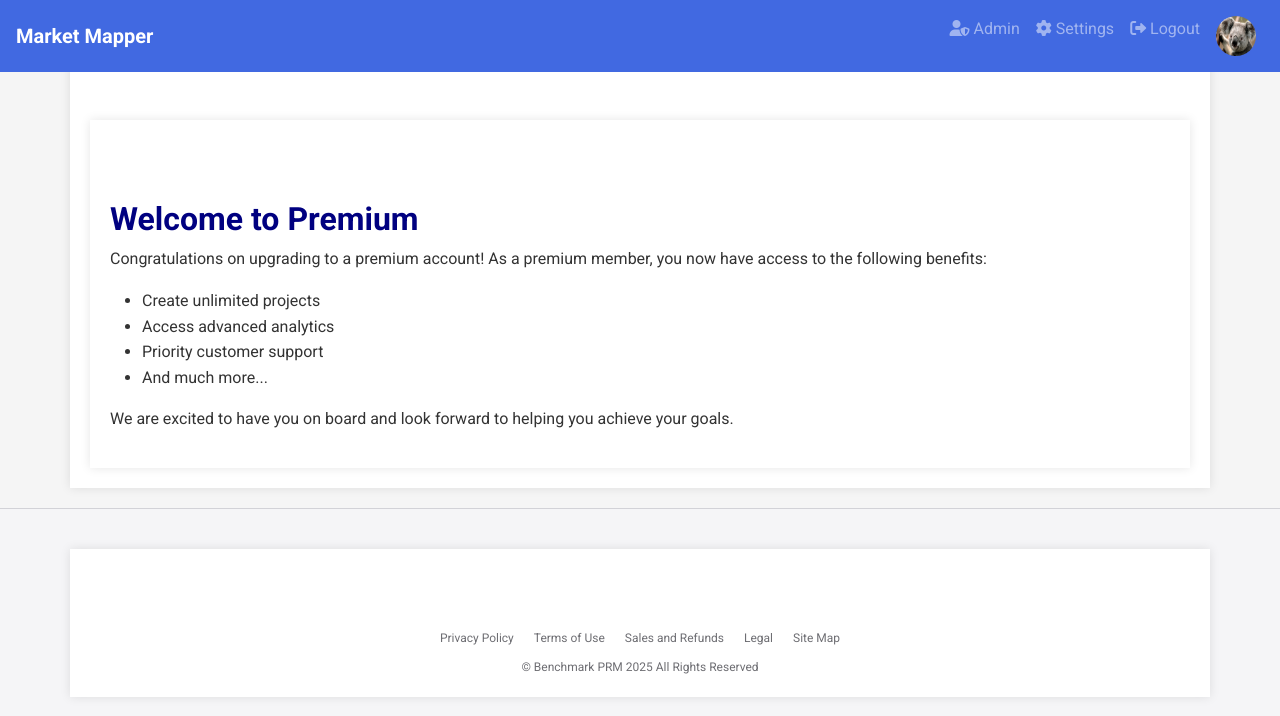
After one commit to michaelthomasberry/marketbook1, a Flask app: page /welcome_premium in a window 1280 px wide. The commit adds this page. Shown: the top 716 px of the page. Run offline with Flask 3, Linux system fonts and the light colour scheme; a user stored in the database is signed in; some libraries are stand-ins or nearby versions.

Commit message:
Added premium feature sets for num project + products

```diff
--- a/app.py
+++ b/app.py
@@ -340,11 +340,17 @@ def reset_password(token):
 ################## Routes for Home Page ####################
 
 # Dashboard
-@app.route('/dashboard', methods=['GET', 'POST'])  # Crucial: Add methods=['GET', 'POST']
+@app.route('/dashboard', methods=['GET', 'POST'])
 @app.route('/', methods=['GET', 'POST'])
 @login_required
 def dashboard():
     if request.method == 'POST':
+        if current_user.role == 'standard':
+            user_projects_count = Project.query.filter_by(user_id=current_user.id).count()
+            if user_projects_count >= 2:
+                flash('Upgrade to a premium account to create more projects.', 'warning')
+                return redirect(url_for('upgrade'))
+
         name = request.form.get('name')
         category = request.form.get('category')
         target_customer = request.form.get('target_customer')
@@ -379,6 +385,21 @@ def dashboard():
     pending_invitations_with_owners = [(project, User.query.get(project.user_id)) for project in pending_invitations]
 
     return render_template('dashboard.html', projects=projects, shared_projects=shared_projects, pending_invitations=pending_invitations_with_owners)
+
+@app.route('/upgrade', methods=['GET', 'POST'])
+@login_required
+def upgrade():
+    if request.method == 'POST':
+        current_user.role = 'premium'
+        db.session.commit()
+        flash('Congratulations! You have been upgraded to a premium account.', 'success')
+        return redirect(url_for('welcome_premium'))
+    return render_template('upgrade.html')
+
+@app.route('/welcome_premium')
+@login_required
+def welcome_premium():
+    return render_template('welcome_premium.html')
 
 # Accept project invitation
 @app.route('/accept_invitation/<int:project_id>', methods=['POST'])
@@ -681,6 +702,12 @@ def product_comparison(project_id):
         return redirect(url_for('dashboard'))
 
     if request.method == 'POST':
+        if current_user.role == 'standard':
+            user_products_count = Product.query.filter_by(project_id=project_id).count()
+            if user_products_count >= 6:
+                flash('Upgrade to a premium account to add more products.', 'warning')
+                return redirect(url_for('upgrade'))
+
         if 'add_product' in request.form:
             brand_name = request.form.get('brand_name')
             product_name = request.form.get('product_name')
--- a/templates/dashboard.html
+++ b/templates/dashboard.html
@@ -117,7 +117,11 @@
     {% endif %}
 
     <div class="text-center">
-        <button id="addProjectButton" class="btn btn-primary"><i class="fas fa-plus"></i> Add Project</button>
+        {% if current_user.role == 'standard' and projects|length >= 2 %}
+            <a href="{{ url_for('upgrade') }}" class="btn btn-warning"><i class="fas fa-arrow-up"></i> Upgrade to Premium</a>
+        {% else %}
+            <button id="addProjectButton" class="btn btn-primary"><i class="fas fa-plus"></i> Add Project</button>
+        {% endif %}
     </div>
     <div id="projectForm" style="display: none;">
         <h2>Create New Project</h2>
--- /dev/null
+++ b/templates/welcome_premium.html
@@ -0,0 +1,15 @@
+{% extends 'base.html' %}
+{% block title %}Welcome to Premium{% endblock %}
+{% block content %}
+<div class="container">
+    <h1>Welcome to Premium</h1>
+    <p>Congratulations on upgrading to a premium account! As a premium member, you now have access to the following benefits:</p>
+    <ul>
+        <li>Create unlimited projects</li>
+        <li>Access advanced analytics</li>
+        <li>Priority customer support</li>
+        <li>And much more...</li>
+    </ul>
+    <p>We are excited to have you on board and look forward to helping you achieve your goals.</p>
+</div>
+{% endblock %}
```
Also changed, not shown: templates/product_comparison.html (+8 -0 lines), templates/upgrade.html (added, +18 -0 lines), instance/site.db.
